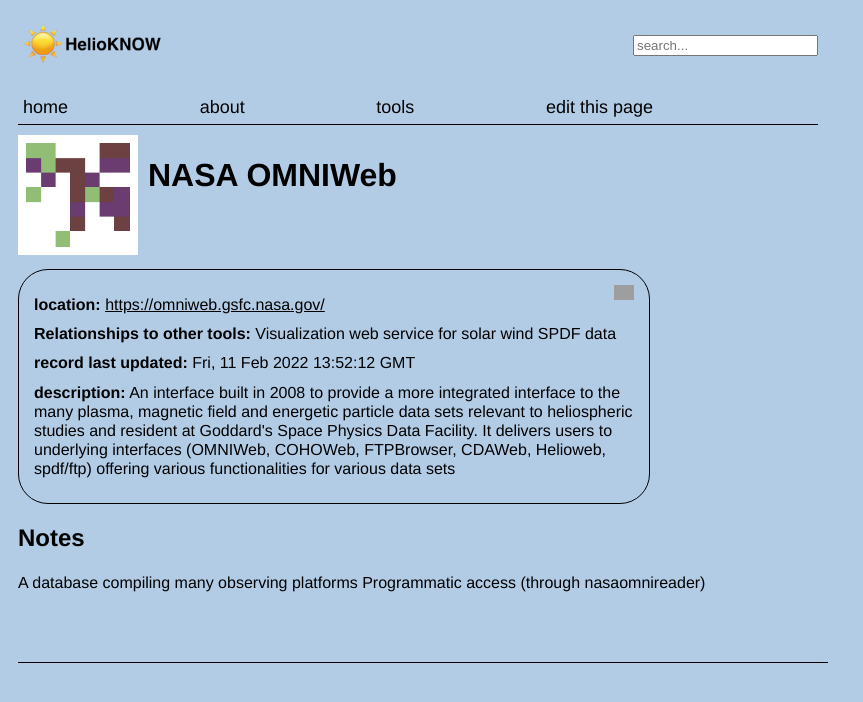
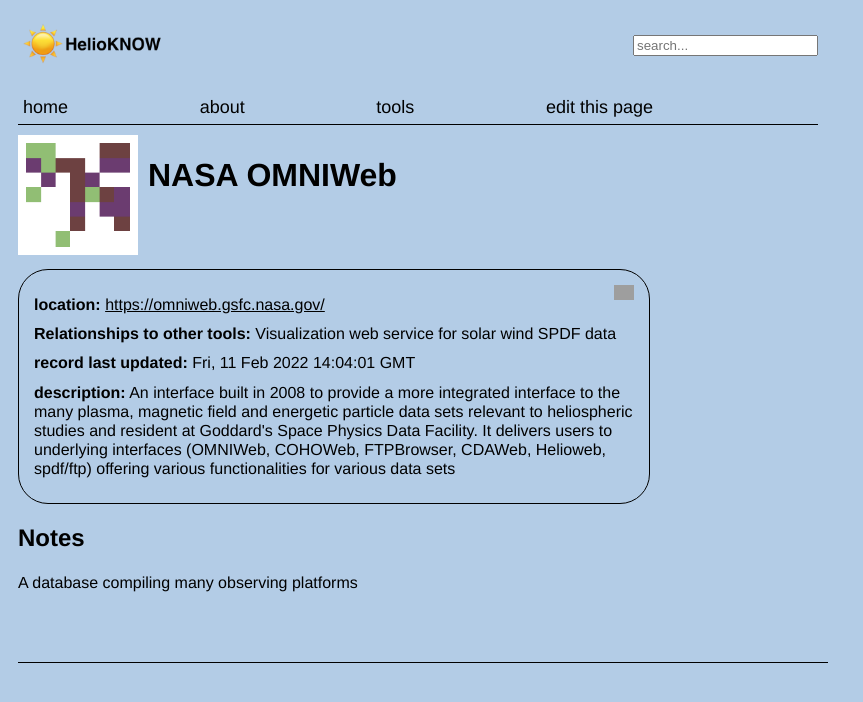
Before and after one commit to agnescameron/HelioKNOW, a Jekyll site: the page built from app/index/_tools/omniweb.md, in a window 1280 px wide. Shown: the top 702 px of the page, without its empty margins (0-863 px from the left). Built offline with Jekyll 4.4.1, drawn with Linux system fonts in a browser that asks for light colours; nearby versions of some CDN libraries; grey boxes are pictures that could not be loaded.

Commit message:
compiled site after edit to markdown files

```diff
--- a/app/index/_tools/omniweb.md
+++ b/app/index/_tools/omniweb.md
@@ -7,11 +7,11 @@ description: An interface built in 2008 to provide a more integrated interface t
   offering various functionalities for various data sets
 notes: 'A database compiling many observing platforms
 
-
-  Programmatic access (through nasaomnireader)'
+  '
+programmatic_access: through nano
 relationships_to_other_tools: Visualization web service for solar wind SPDF data
 shortname: omniweb
-timestamp: Fri, 11 Feb 2022 13:52:12 GMT
+timestamp: Fri, 11 Feb 2022 14:04:01 GMT
 title: NASA OMNIWeb
 tool/software: NASA OMNIWeb
 type: database
```
Also changed, not shown: app/index/_tools/spft.md (+2 -1 lines).
